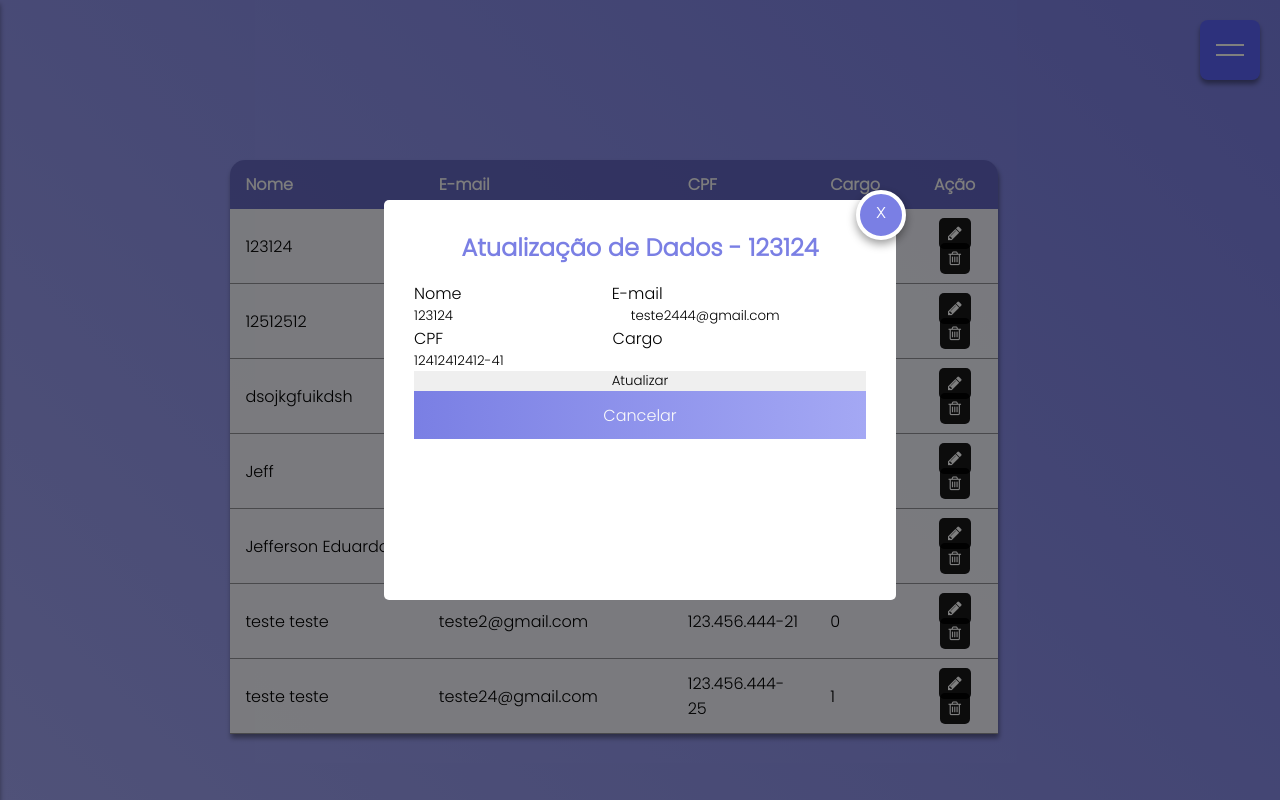
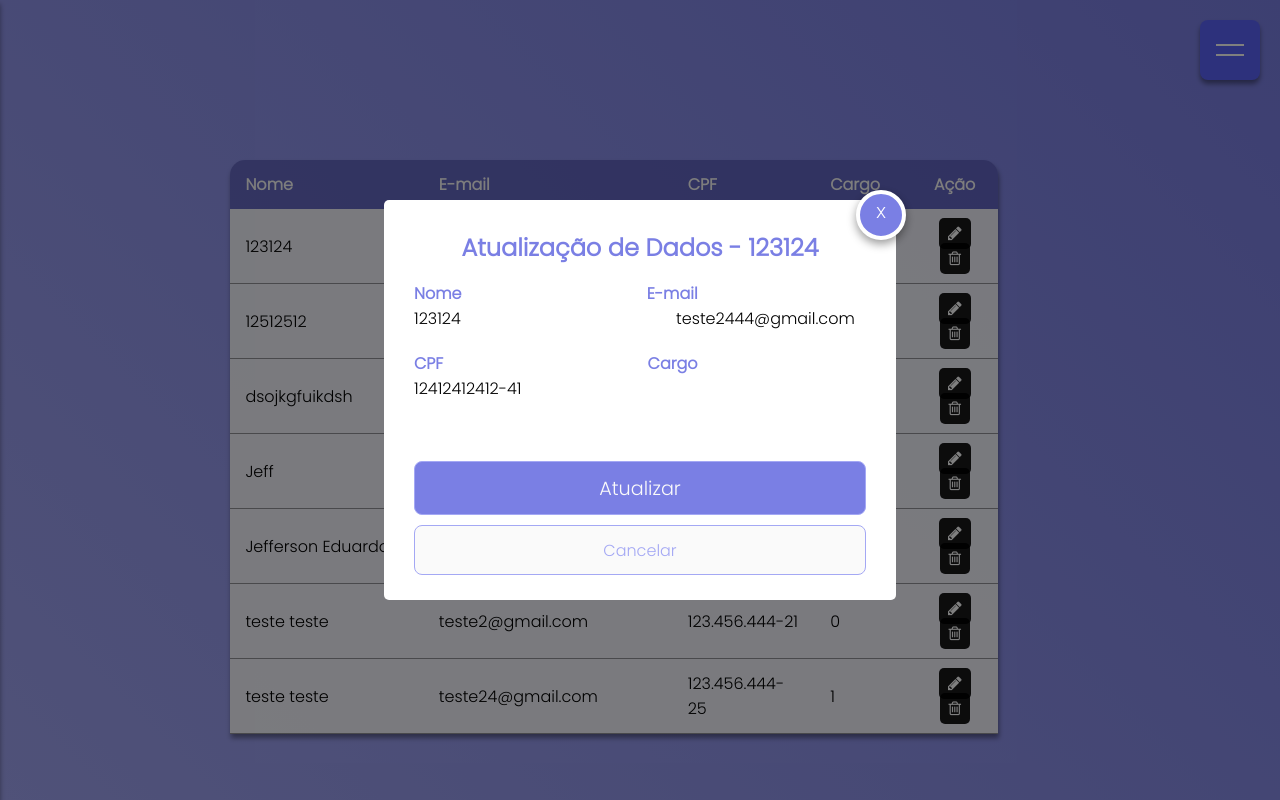
Before and after one commit to BlackBoltEdu/BlueCode, a PHP site: page /assets/view/listaFunc.php?id_up=9 in a window 1280 px wide. Run offline with PHP 8.4, Linux system fonts and the light colour scheme; data comes from the database, SQL or seed files in the repository.

Commit message:
Tentando concerta botão de atualizar

```diff
--- a/assets/css/style_funcionario.css
+++ b/assets/css/style_funcionario.css
@@ -15,6 +15,10 @@ body{
     background: linear-gradient(45deg,#a4a8f4, #7a7fe4);
     background-repeat: no-repeat;
     height: 100vh;
+}
+
+body::-webkit-scrollbar{
+    background-color: #322341;
 }
 
         /* COMEÇO DO FORMULÁRIO */
@@ -447,6 +451,8 @@ a.btn-edit-delete{
     letter-spacing: 2px;
 }
 
+/* MODAL */
+
 .modal-container{
     width: 100vw;
     height: 100vh;
@@ -472,7 +478,7 @@ a.btn-edit-delete{
 .modal{
     width: 40vw;
     min-width: 500px;
-    height: 40vh;
+    height: 45vh;
     min-height: 400px;
     background-color: white;
     padding: 30px;
@@ -507,8 +513,36 @@ a.btn-edit-delete{
 }
 
 .dflex input{
-    width: 45%;
+    width: 50%;
+    outline: none;
 }
+
+.dflex input:nth-child(2),
+.dflex input:nth-child(4){
+    position: relative;
+    left: 65px;
+}
+
+.label-modal label:nth-child(2),
+.label-modal label:nth-child(4){
+    position: relative;
+    left: 35px;
+}
+
+.input-modal ~ .second{
+    position: relative;
+    top: 20px;
+}
+
+.label-modal label{
+    color: #7a7fe4;
+    font-weight: 600;
+    font-size: 1rem;
+}
+.input-modal input{
+    font-size: 1rem;
+}
+
 
 .x-fechar{
     /* Posicionamento */
@@ -534,11 +568,39 @@ a.btn-edit-delete{
 
 .btn-fechar{
     position: relative;
-    padding: 0.9vw 2vw;
-    background: linear-gradient(to left, #a4a8f4,#7a7fe4);
+    top: 90px;
+    padding: 0.9vw 1.5vw;
+    background: #fafafa;
+    border: 1px solid #a4a8f4;
     cursor: pointer;
-    color: #fafafa;
+    color: #a4a8f4;
     font-size: 1rem;
     font-weight: 300;
     text-align: center;
+    border: 1px solid #a4a8f4;
+    border-radius: 8px;
+    transition: 0.5s;
 }
+
+.btn-fechar:hover{
+    box-shadow: 3px 3px 3px #7a7fe4;
+}
+
+.btn-atualizar{
+    position: relative;
+    padding: 0.9vw 1.5vw;
+    background: #7a7fe4;
+    border: 1px solid #a4a8f4;
+    cursor: pointer;
+    color: #fafafa;
+    font-size: 1.2rem;
+    font-weight: 300;
+    text-align: center;
+    border-radius: 8px;
+    transition: 0.5s;
+    top: 80px;
+}
+
+.btn-atualizar:hover{
+    background: #5b63fa;
+}
--- a/assets/php/CrudFuncionarios.php
+++ b/assets/php/CrudFuncionarios.php
@@ -30,5 +30,26 @@
             $resultado = $selecionar->fetch(PDO::FETCH_ASSOC);
             return $resultado;
         }
+
+        public function atualizarFuncionario($id, $nome, $email, $cpf, $tipoUse){
+            $con = new Conexao();
+
+            $buscarEmail = $con -> getPDO() -> prepare("SELECT id FROM usuario WHERE email = :email");
+            $buscarEmail->bindValue(':email', $email);
+            $buscarEmail->execute();
+
+            if($buscarEmail->rowCount() > 0){
+                return false;
+            }else{
+                $atualizar = $con->getPDO()->prepare("UPDATE usuario SET nome = :nome, email = :email, cpf = :cpf, tipoUse = :cargo WHERE id = :id");
+                $atualizar->bindValue(':id', $id);
+                $atualizar->bindValue(':nome', $nome);
+                $atualizar->bindValue(':email', $email);
+                $atualizar->bindValue(':cpf', $cpf);
+                $atualizar->bindValue(':cargo', $tipoUse);
+
+                $atualizar->execute();
+            }
+        }
     }
 ?>
--- a/assets/view/listaFunc.php
+++ b/assets/view/listaFunc.php
@@ -63,11 +63,30 @@
         ?>
 
         <?php
+
+            if(!empty($nome)){
+                if(isset($_GET['id_up']) && !empty($_GET['id_up'])){
+                    $id = addslashes($_GET['id_up']);
+                    $nome = addslashes($_POST['nome']);
+                    $email = addslashes($_POST['email']);
+                    $cpf = addslashes($_POST['cpf']);
+                    $tipoUse = addslashes($_POST['cargo']);
+
+                    if(!empty($id) && !empty($nome) && !empty($email) && !empty($cpf) && !empty($tipoUse)){
+                        //VERIFICAR SE O E-MAIL JÁ ESTÁ CADASTRADO
+                        $func->atualizarFuncionario($id, $nome, $email, $cpf, $tipoUse);
+                        $_SERVER['PHP_SELF'];
+                    }
+                }
+            }
+        ?>
+
+        <?php
             if(isset($_GET['id_up']) && !empty($_GET['id_up'])){
         ?>
             <div class="modal-container" id="modal-atualizar">
                 <div class="modal">
-                    <form action="">
+                    <form action="" method="POST">
                         <div class="dflex">
                             <h1>Atualização de Dados <?php if(isset($update)){ echo "- ". $update['nome'];}?></h1>
 
@@ -81,14 +100,14 @@
                                 <input type="text" id="email" value="<?php if(isset($update)){ echo $update['email']; }?>">
                             </div>
 
-                            <div class="label-modal">
+                            <div class="label-modal second">
                                 <label for="nome">CPF</label>
                                 <label for="nome">Cargo</label>
                             </div>
 
-                            <div class="input-modal">
-                                <input type="text" id="cpf" value="<?php if(isset($update)){ echo $update['cpf']; }?>">
-                                <input type="text" id="nome" value="<?php if(isset($update)){ echo $update['tipoUse']; }?>">
+                            <div class="input-modal second">
+                                <input type="text" id="cpf" value="<?php if(isset($update)){ echo $update['cpf']; }?>" onkeyup="mascara_cpf()" maxlength="14">
+                                <input type="text" id="cargo" value="<?php if(isset($update)){ echo $update['tipoUse']; }?>">
                             </div>
 
                         </div>
@@ -100,9 +119,10 @@
                     </form>
                 </div>
             </div>
+            <script src="../javascript/validacao_cpf.js"></script>
         <?php }?>
+        <script src="../javascript/script.js"></script>
     </body>
-    <script src="../javascript/script.js"></script>
 </html>
 
 <!-- Pegando o ID do funcionario e deletando do banco
```
